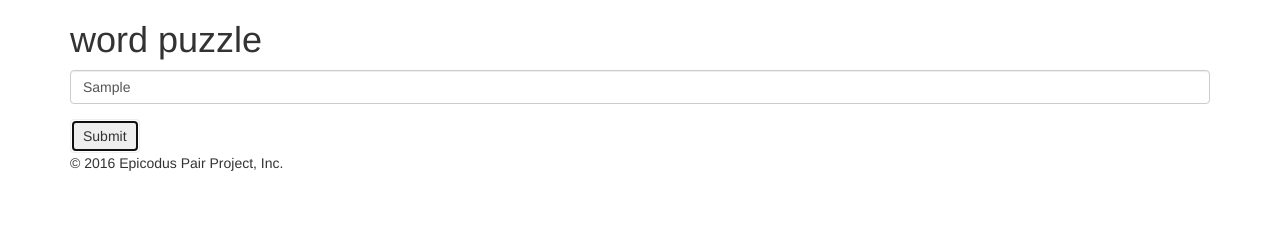
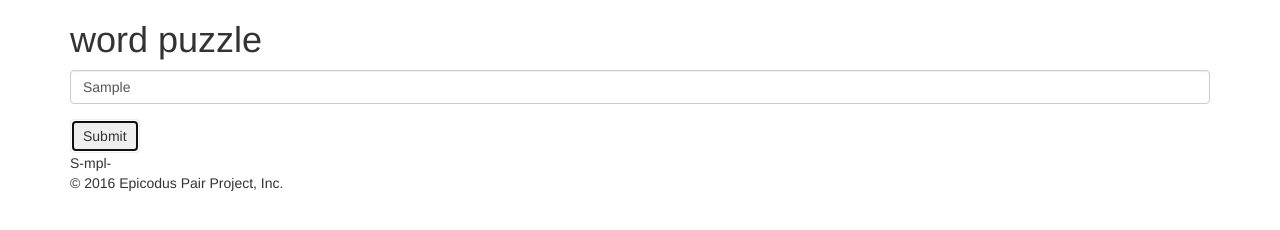
Before and after one commit to Benjamin09/word-puzzle, a plain HTML site: page index.html in a window 1280 px wide. Both pictures are taken after typing "Sample" into the empty fields and a click on the button "Submit". Drawn offline with Linux system fonts and the light colour scheme.

Commit message:
added final backend logic

```diff
--- a/index.html
+++ b/index.html
@@ -35,7 +35,7 @@
       </header>
       <form id="input" action="index.html" method="post">
         <div class="form-group">
-      <input type="text" class="form-control" id="wordup">
+      <input type="text" class="form-control" id="wordUp">
     </div>
     <button type="submit" class="btn">Submit</button>
   </form>
--- a/js/scripts.js
+++ b/js/scripts.js
@@ -1,17 +1,18 @@
+// Back End
 var wordUp = function(sentence){
   var result = "";
-
   var sentenceArray = sentence.split("");
   var vowels = ["a","o","u","i","e","y"];
 
   vowels.forEach(function(vowel){
-    sentenceArray = sentenceArray.map(function(vowel){
-      return "-";
-    });
+    for (var index=0;index < sentenceArray.length; index +=1){
+      if (sentenceArray[index] === vowel){
+        sentenceArray[index] = "-"
+      }
+    }
   });
 
-  result = sentenceArray.toString();
-
+  result = sentenceArray.join("");
   return result;
 }
 
@@ -22,7 +23,7 @@ $(function() {
   $("form#input").submit(function(event) {
     event.preventDefault();
     //input
-    var sentence = parseInt($("#wordUp").val());
+    var sentence = $("#wordUp").val();
     //output
     $("#output").text(wordUp(sentence));
   });
```
